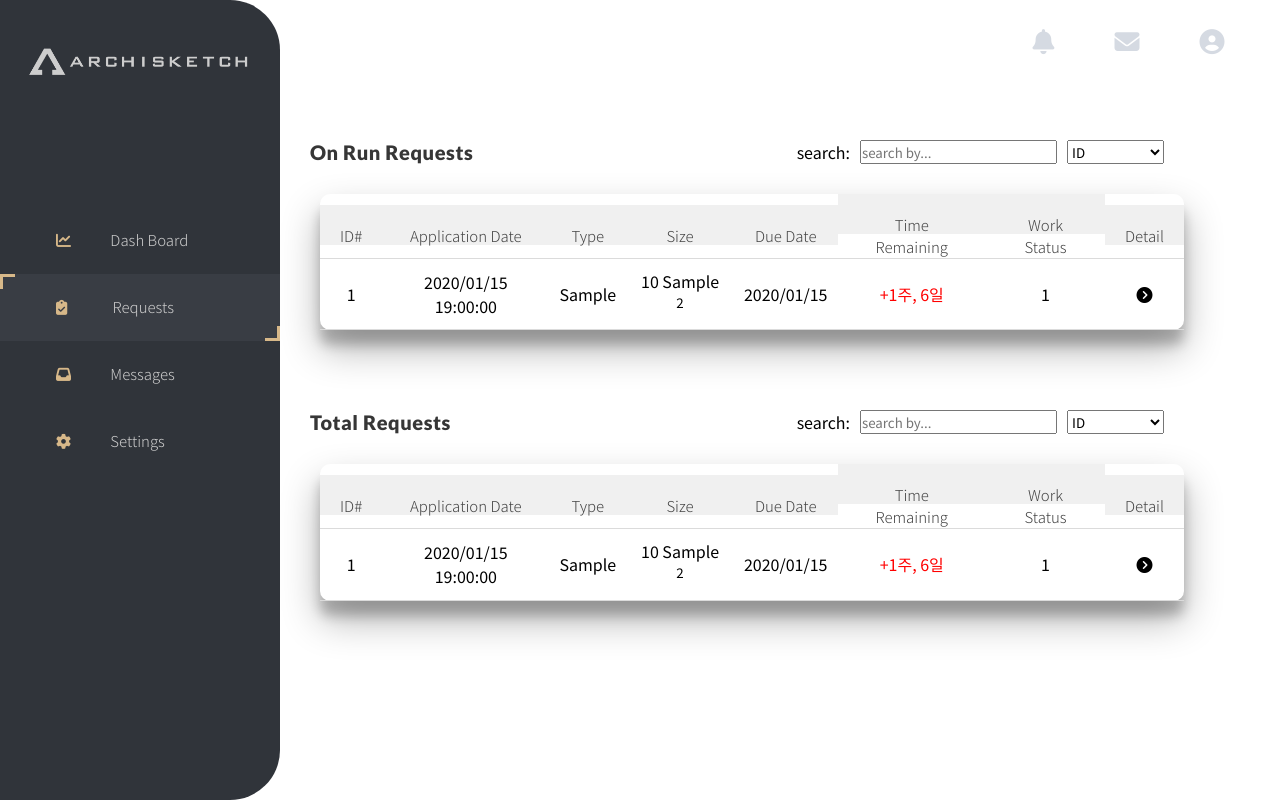
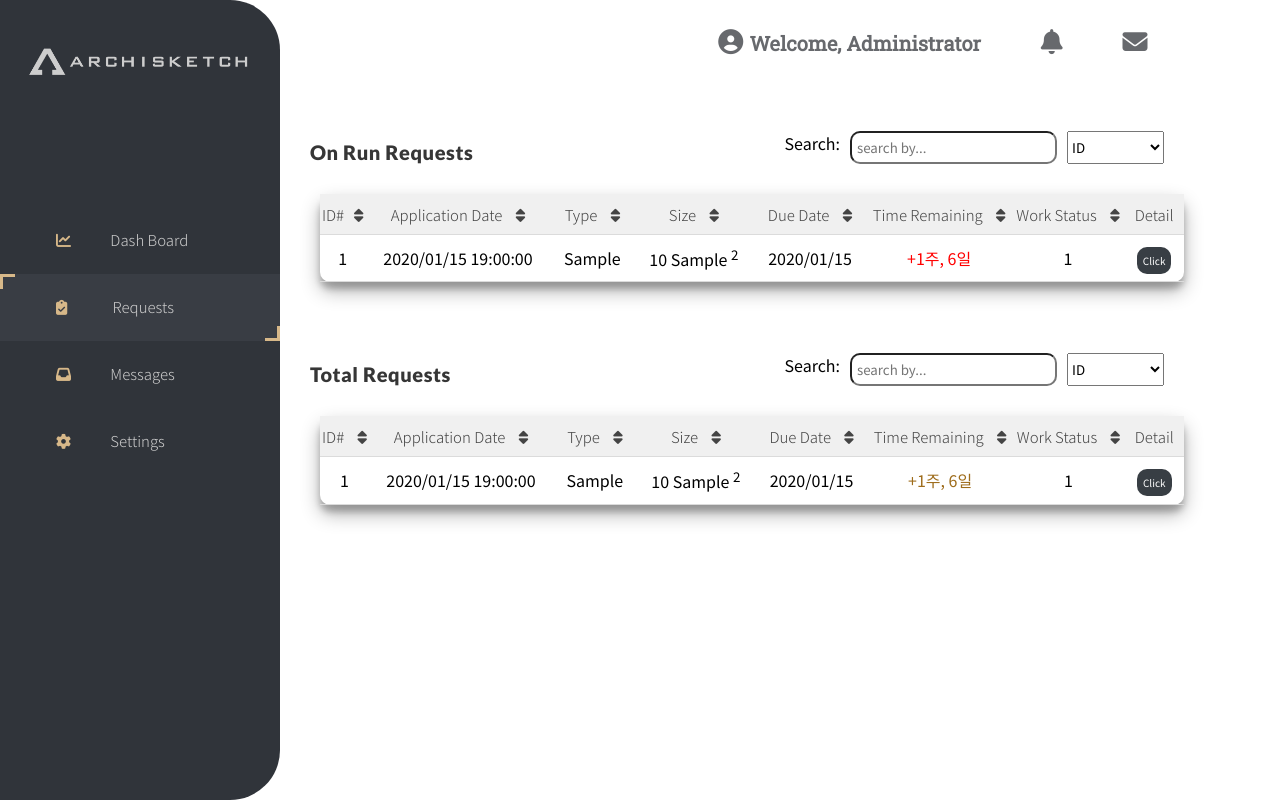
Before and after one commit to jenny5546/On-Demand-Front-Refactored, a Django app: page /show/ in a window 1280 px wide. Run offline with Django 3.2, Linux system fonts and the light colour scheme; tables that the repository leaves empty hold one stand-in row (values such as "Sample post"); style sheets or scripts are compiled from the project's sources; some libraries are stand-ins or nearby versions; some web fonts are replaced.

Commit message:
finished dashboard request base

```diff
--- a/adminpage/static/style/ondemand.scss
+++ b/adminpage/static/style/ondemand.scss
@@ -14,12 +14,14 @@ html, body{
    flex-direction: column;
 }
 
-
+*:focus{
+    outline: none;
+}
 
 .header {
     height: 75px;
     position: absolute;
-    right: 2%;
+    right: 8%;
     &--nav{
 
         display: flex;
@@ -38,6 +40,20 @@ html, body{
     display: flex;
     flex-direction: row;
     flex: 1;
+
+    .go_btn{
+        padding: 6px;
+        background-color: $btn_darkColor;
+        border-radius: 10px;
+        font-size: 10px;
+        color: white;
+        text-decoration: none;
+        &:hover{
+            background-color: rgb(77, 77, 77);
+        }
+    }
+
+
 
     .sidenav {
 
@@ -138,11 +154,12 @@ html, body{
 
     .dashboard{
 
-        margin-top: 100px;
+        margin-top: 80px;
         display: flex;
         flex: 1;
         flex-direction: column;
         padding: 20px;
+
 
         &--title{
             font-size: 20px;
@@ -195,11 +212,13 @@ html, body{
 
 
         &--table{
+
             border-collapse: collapse;
-            box-shadow: 0 19px 38px rgba(0,0,0,0.30), 0 15px 12px rgba(0,0,0,0.22);
+            box-shadow: 0 9px 19px rgba(0,0,0,0.30), 0 7px 6px rgba(0,0,0,0.22);
             width: 90%;
             margin-left: 20px;
             border-radius: 10px;
+            margin-bottom: 30px;
 
             &_head{
                 padding: 10px;
@@ -260,7 +279,7 @@ html, body{
             table{
 
                 border-collapse: collapse;
-                box-shadow: 0 19px 38px rgba(0,0,0,0.30), 0 15px 12px rgba(0,0,0,0.22);
+                box-shadow: 0 9px 19px rgba(0,0,0,0.30), 0 7px 6px rgba(0,0,0,0.22);
                 width: 90%;
                 margin-left: 20px;
                 border-radius: 10px;
@@ -269,8 +288,8 @@ html, body{
             .head{
 
                 button{
-
-                    padding: 20px;
+                    padding-top: 10px;
+                    padding-bottom: 20px;
                     font-size: 15px;
                     font-weight: $light;
                     background-color: rgb(240, 240, 240);
@@ -314,7 +333,7 @@ html, body{
             table{
                 width: 90%;
                 border-collapse: collapse;
-                box-shadow: 0 19px 38px rgba(0,0,0,0.30), 0 15px 12px rgba(0,0,0,0.22);
+                box-shadow: 0 9px 19px rgba(0,0,0,0.30), 0 7px 6px rgba(0,0,0,0.22);
 
                 margin-left: 20px;
                 border-radius: 10px;
@@ -322,7 +341,8 @@ html, body{
 
             .head{
                 button{
-                    padding: 20px;
+                    padding-top: 10px;
+                    padding-bottom: 20px;
                     font-size: 15px;
                     font-weight: $light;
                     background-color: rgb(240, 240, 240);
@@ -343,7 +363,7 @@ html, body{
                 border-bottom: 0.5px solid rgb(219, 219, 219);
             }
             .overdate{
-                color:red;
+                color: rgb(158, 108, 27);
             }
 
         }
@@ -357,7 +377,11 @@ html, body{
 
 
 .eachRequest{
-    padding: 30px;
+    margin-top: 100px;
+    display: flex;
+    flex: 1;
+    flex-direction: column;
+    padding: 20px;
 
     &--editbtn{
         position: absolute;
--- a/adminpage/templates/adminpage/show.html
+++ b/adminpage/templates/adminpage/show.html
@@ -11,8 +11,8 @@
                 On Run Requests
             </div>
             <div class="search_menu">
-                <p style="margin-right: 10px;">search: </p>
-                <input style="margin-right: 10px;" class="searchbox" placeholder="search by..." />
+                <p style="margin-right: 10px;">Search: </p>
+                <input style="margin-right: 10px; border-radius: 10px; padding: 5px;" class="searchbox" placeholder="search by..." />
                 <select class="selectbox">
                     <option value="id">ID</option>
                     <option value="type">Type</option>
@@ -27,25 +27,25 @@
             <thead>
                 <tr class="head">
                         <th>
-                            <button class="sorting">ID#</button>
+                            <button class="sorting">ID#<i class="fas fa-sort" style= "margin-left: 10px;"></i></button>
                         </th>
                         <th>
-                            <button class="sorting">Application Date</button>
+                            <button class="sorting">Application Date <i class="fas fa-sort" style= "margin-left: 10px;"></i></button>
                         </th>
                         <th>
-                            <button class="sorting">Type</button>
+                            <button class="sorting">Type <i class="fas fa-sort" style= "margin-left: 10px;"></i></button>
                         </th>
                         <th>
-                            <button class="sorting">Size</button>
+                            <button class="sorting">Size <i class="fas fa-sort" style= "margin-left: 10px;"></i></button>
                         </th>
                         <th>
-                            <button class="sorting">Due Date</button>
+                            <button class="sorting">Due Date <i class="fas fa-sort" style= "margin-left: 10px;"></i></button>
                         </th>
                         <th>
-                            <button class="sorting">Time Remaining</button>
+                            <button class="sorting">Time Remaining <i class="fas fa-sort" style= "margin-left: 10px;"></i></button>
                         </th>
                         <th>
-                            <button class="sorting">Work Status</button>
+                            <button class="sorting">Work Status <i class="fas fa-sort" style= "margin-left: 10px;"></i></button>
                         </th>
                         <th><button>Detail</button></th>
                 </tr>
@@ -65,7 +65,7 @@
                     <td class="overdate" style="color:red;">+{{request.due_at|timesince}} </td>
                     {% endif %}
                     <td>{{request.progress}}</td>
-                    <td><a href="/{{request.id}}"><i class="fas fa-chevron-circle-right" style= "color: black"></i></a></td>
+                    <td><a class= "go_btn" href="/{{request.id}}" >Click</a></td>
                 </tr>
                 {% endfor %}
             </tbody>
@@ -82,8 +82,8 @@
                     Total Requests
             </div>
             <div class="search_menu">
-                <p style="margin-right: 10px;">search: </p>
-                <input style="margin-right: 10px;" class="searchbox" placeholder="search by..." />
+                <p style="margin-right: 10px; "> Search: </p>
+                <input style="margin-right: 10px; border-radius: 10px; padding: 5px;" class="searchbox" placeholder="search by..." />
                 <select class="selectbox">
                     <option value="id">ID</option>
                     <option value="type">Type</option>
@@ -98,25 +98,25 @@
                 <thead>
                     <tr class="head">
                         <th>
-                            <button class="sorting">ID#</button>
+                            <button class="sorting">ID# <i class="fas fa-sort" style= "margin-left: 10px;"></i></button>
                         </th>
                         <th>
-                            <button class="sorting">Application Date</button>
+                            <button class="sorting">Application Date <i class="fas fa-sort" style= "margin-left: 10px;"></i></button>
                         </th>
                         <th>
-                            <button class="sorting">Type</button>
+                            <button class="sorting">Type <i class="fas fa-sort" style= "margin-left: 10px;"></i></button>
                         </th>
                         <th>
-                            <button class="sorting">Size</button>
+                            <button class="sorting">Size <i class="fas fa-sort" style= "margin-left: 10px;"></i></button>
                         </th>
                         <th>
-                            <button class="sorting">Due Date</button>
+                            <button class="sorting">Due Date <i class="fas fa-sort" style= "margin-left: 10px;"></i></button>
                         </th>
                         <th>
-                            <button class="sorting">Time Remaining</button>
+                            <button class="sorting">Time Remaining <i class="fas fa-sort" style= "margin-left: 10px;"></i></button>
                         </th>
                         <th>
-                            <button class="sorting">Work Status</button>
+                            <button class="sorting">Work Status <i class="fas fa-sort" style= "margin-left: 10px;"></i></button>
                         </th>
                         <th><button>Detail</button></th>
 
@@ -136,7 +136,7 @@
                         <td class="overdate">+{{request.due_at|timesince}} </td>
                         {% endif %}
                         <td>{{request.progress}}</td>
-                        <td><a href="/{{request.id}}"><i class="fas fa-chevron-circle-right" style= "color: black"></i></a></td>
+                        <td><a class= "go_btn" href="/{{request.id}}">Click</a></td>
                     </tr>
 
                     {% endfor %}
--- a/adminpage/templates/base.html
+++ b/adminpage/templates/base.html
@@ -7,6 +7,7 @@
         <title>ondemand service</title>
         <link href="{% sass_src '../static/style/ondemand.scss' %}" rel="stylesheet" type="text/css" />
         <!-- Icon Link -->
+        <link href="https://fonts.googleapis.com/css?family=Roboto+Slab&display=swap" rel="stylesheet">
         <script src="https://kit.fontawesome.com/55af2b838e.js"></script>
 
         <script
@@ -20,9 +21,10 @@
         <div class="header">
             <nav>
                 <ul class="header--nav">
-                    <li class="header--nav_menu"><a href=""><i class="fas fa-bell" style= "color: rgb(213, 218, 226); font-size: 25px;"></i></a></li>
-                    <li class="header--nav_menu"><a href=""><i class="fas fa-envelope" style= "color: rgb(213, 218, 226); font-size: 25px;"></i></a></li>
-                    <li class="header--nav_menu"><i class="fas fa-user-circle" style= "color: rgb(213, 218, 226); font-size: 25px;"></i></li>
+                    <li class="header--nav_menu"><i class="fas fa-user-circle" style= "color: rgb(103, 105, 109); font-size: 25px;"> <p1 style="font-family: 'Roboto Slab', serif; font-size: 20px;">Welcome, Administrator</p1></i></li>
+                    <li class="header--nav_menu"><a href=""><i class="fas fa-bell" style= "color: rgb(103, 105, 109); font-size: 25px;"></i></a></li>
+                    <li class="header--nav_menu"><a href=""><i class="fas fa-envelope" style= "color: rgb(103, 105, 109);font-size: 25px;"></i></a></li>
+
                 </ul>
             </nav>
         </div>
```
Also changed, not shown: adminpage/templates/adminpage/dashboard.html (+7 -7 lines).
